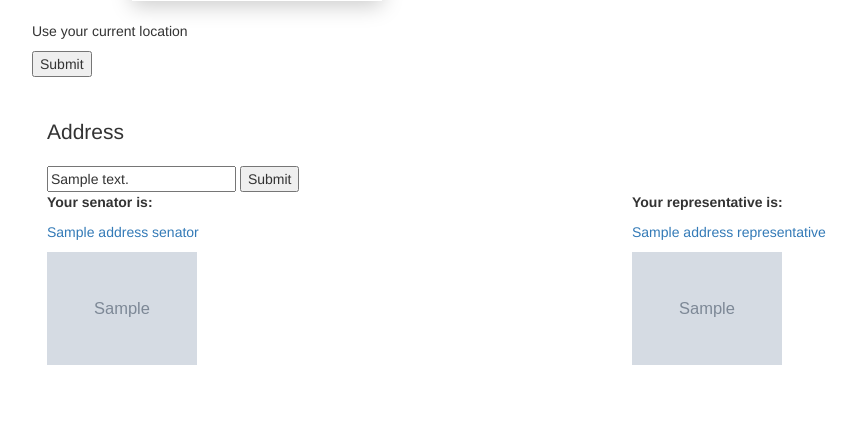
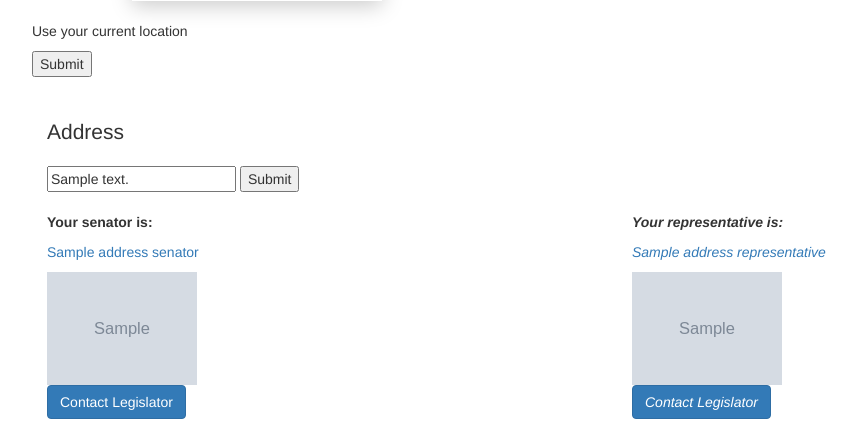
Before and after one commit to OrlandoSentinel/TabsOnTallahassee, a Django app: template templates/legislators/find_legislator.html in a window 1280 px wide. Shown: the part 434-873 px from the top of the page, without its empty margins (23-880 px from the left). Before the commit the page ends 799 px from the top, so only its background shows below. Run offline with Django 3.2, Linux system fonts and the light colour scheme; the template is opened without the code that fills it: most values are stand-ins (such as "Sample title", 1, 10 or a date in 2020); grey boxes marked "Sample" are stand-in pictures; some libraries are stand-ins or nearby versions.

Commit message:
Move rep and sen declarations out of the base location form

```diff
--- a/templates/legislators/find_legislator.html
+++ b/templates/legislators/find_legislator.html
@@ -81,4 +81,75 @@ $(document).ready(function() {
 
 {% include "preferences/location_form.html" %}
 
+<div class="row">
+{% if error_message %}
+
+<div class="col-md-6">
+    <p><strong>{{ error_message }}</strong></p>
+</div>
+
+{% else %}
+
+<div class="col-md-6">
+{% if senator_contact_details %}
+
+    <p><strong>Your senator is:</strong></p>
+    <p><a href="{% url 'legislator_detail' address_senator.id %}">{{ address_senator.name }}</a></p>
+    <a href="{% url 'legislator_detail' address_senator.id %}"><img src="{{ address_senator.image }}" class="legislator-image"></a>
+
+    <div><a href="#sen_contact_details" class="btn btn-primary" role="button" data-toggle="collapse">Contact Legislator</a></div>
+    <div id="sen_contact_details" class="collapse">
+        <div><i>Email: <a href="mailto:{{ senator_contact_details.email }}"> {{ senator_contact_details.email }}</a></strong></div>
+        <div class="col-md-6">
+            <div><strong>Capitol:</strong></div>
+            {% for entry in senator_contact_details.capitol %}
+                <div><i>{{ entry.type }}</i></div>
+                <div>{{ entry.value }}</div>
+            {% endfor %}
+        </div>
+        <div class="col-md-6">
+            <div><strong>District:</strong></div>
+            {% for entry in senator_contact_details.district %}
+                <div><i>{{ entry.type }}</i></div>
+                <div>{{ entry.value }}</div>
+            {% endfor %}
+        </div>
+    </div>
+{% else %}
+    <p>No senator found</p>
+{% endif %}
+</div>
+
+
+<div class="col-md-6">
+{% if representative_contact_details %}
+    <p><strong>Your representative is:</strong></p>
+    <p><a href="{% url 'legislator_detail' address_representative.id %}">{{ address_representative.name }}</a></p>
+    <a href="{% url 'legislator_detail' address_representative.id %}"><img src=" {{ address_representative.image }}" class="legislator-image"></a>
+    <div><a href="#rep_contact_details" class="btn btn-primary" role="button" data-toggle="collapse">Contact Legislator</a></div>
+    <div id="rep_contact_details" class="collapse">
+        <div><i>Email: <a href="mailto:{{ representative_contact_details.email }}"> {{ representative_contact_details.email }}</a></strong></div>
+        <div class="col-md-6">
+            <div><strong>Capitol:</strong></div>
+            {% for entry in representative_contact_details.capitol %}
+                <div><i>{{ entry.type }}</i></div>
+                <div>{{ entry.value }}</div>
+            {% endfor %}
+        </div>
+        <div class="col-md-6">
+            <div><strong>District:</strong></div>
+            {% for entry in representative_contact_details.district %}
+                <div><i>{{ entry.type }}</i></div>
+                <div>{{ entry.value }}</div>
+            {% endfor %}
+        </div>
+    </div>
+    {% else %}
+    <p>No representative found</p>
+    {% endif %}
+</div>
+
+    {% endif %}
+</div>
+
 {% endblock content %}
--- a/templates/preferences/location_form.html
+++ b/templates/preferences/location_form.html
@@ -12,29 +12,4 @@
             <input type="submit"/>
         </div>
     </div>
-
-    <div class="row">
-        {% if error_message %}
-
-        <div class="col-md-6">
-            <p><strong>{{ error_message }}</strong></p>
-        </div>
-
-        {% else %}
-
-        <div class="col-md-6">
-            <p><strong>Your senator is:</strong></p>
-            <p><a href="{% url 'legislator_detail' address_senator.id %}">{{ address_senator.name }}</a></p>
-            <a href="{% url 'legislator_detail' address_senator.id %}"><img src="{{ address_senator.image }}" class="legislator-image"></a>
-        </div>
-
-        <div class="col-md-6">
-            <p><strong>Your representative is:</strong></p>
-            <p><a href="{% url 'legislator_detail' address_representative.id %}">{{ address_representative.name }}</a></p>
-            <a href="{% url 'legislator_detail' address_representative.id %}"><img src=" {{ address_representative.image }}" class="legislator-image"></a>
-        </div>
-
-        {% endif %}
-    </div>
-
 </form>
```
